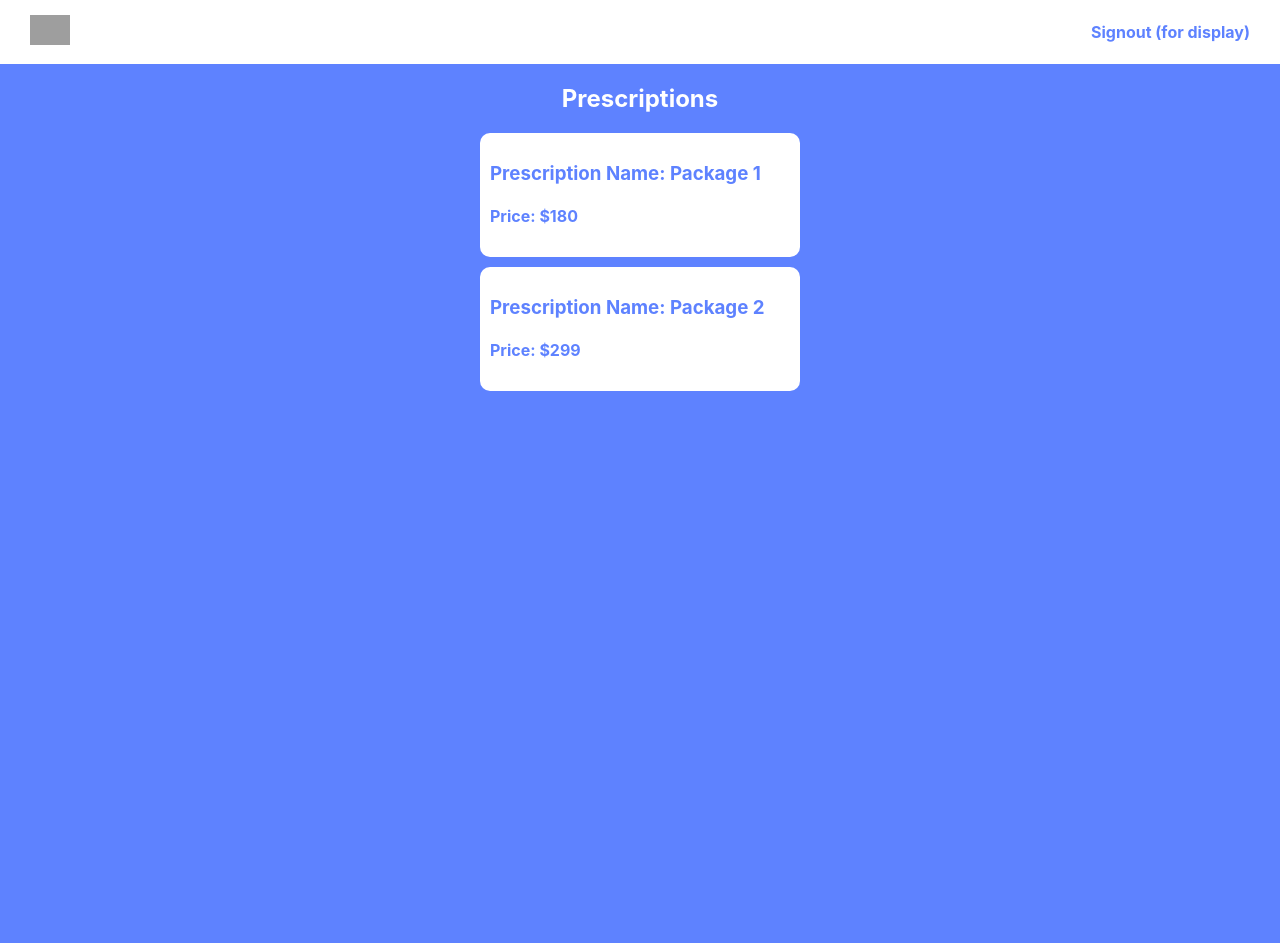
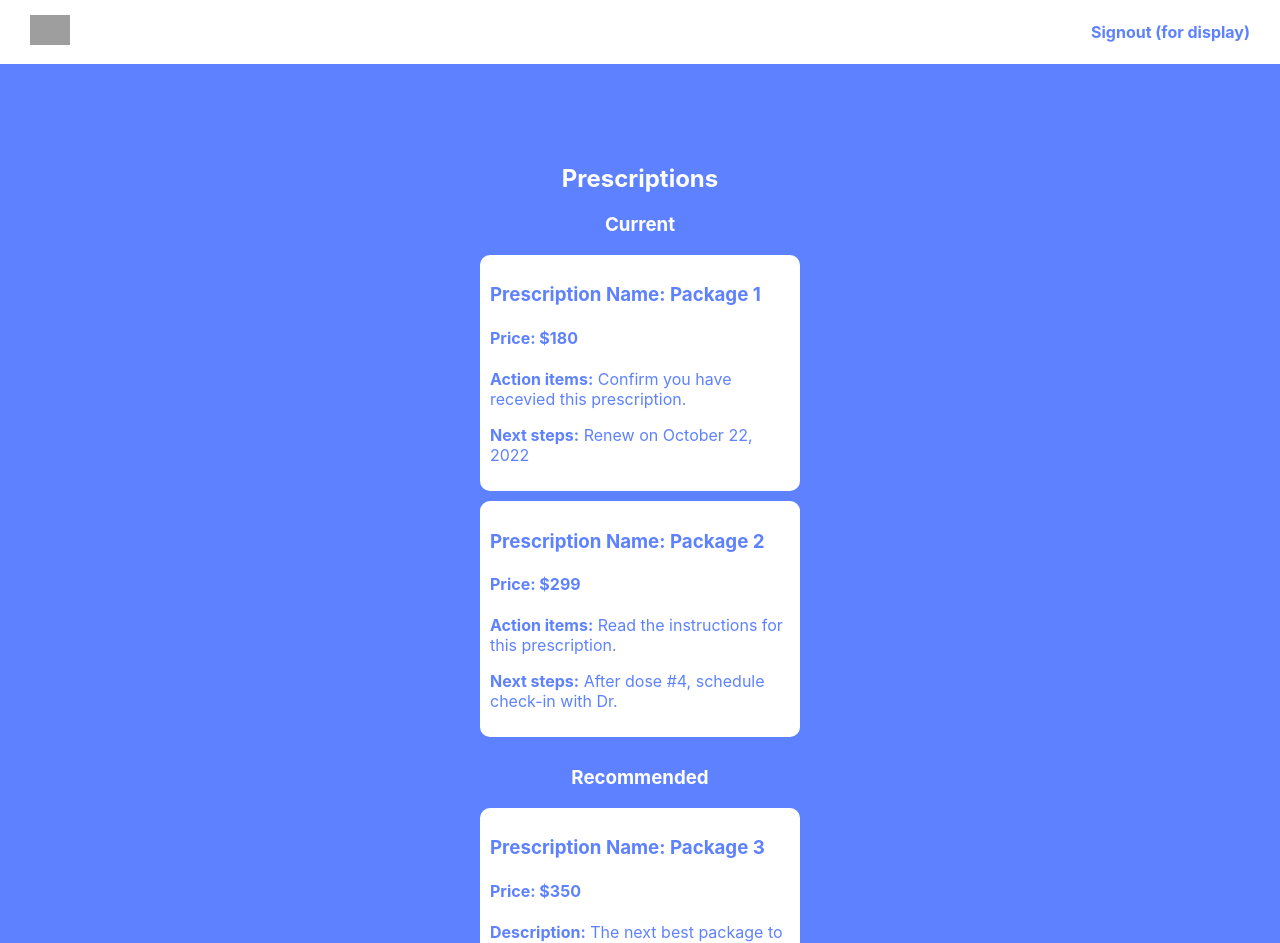
Before and after one commit to pgarbrecht/ck-assignment, a React (Create React App) app: page /prescriptions in a window 1280 px wide. Shown: the top 943 px of the page. Before the commit the page ends 800 px from the top, so only its background shows below. Built offline with nearby package versions, Linux system fonts and the light colour scheme; grey boxes are pictures that could not be loaded.

Commit message:
appointments page done

```diff
--- a/src/App.css
+++ b/src/App.css
@@ -72,9 +72,10 @@ html {
 .page-title {
   color: white;
   text-align: center;
+  margin-top: 100px;
 }
 
-.help-page {
+.help-page, .account-page {
   color: white;
   display: flex;
   flex-direction: column;
@@ -98,6 +99,46 @@ html {
   border-radius: 10px;
 }
 
+.prescriptions-heading {
+  color: white;
+  text-align: center;
+}
+
+.recommended-prescription-container {
+  display: flex;
+  justify-content: center;
+  margin-bottom: 200px;
+}
+
+.appt-page {
+  display: flex;
+  flex-direction: row;
+  justify-content: center;
+  align-items: center;
+}
+
+.form {
+  display: flex;
+  flex-direction: column;
+  justify-content: center;
+  margin-left: 50px;
+  color: white;
+}
+
+.form-button {
+  background-color: white;
+  width: 100px;
+  border-radius: 10px;
+}
+
+.form-button:hover {
+  background-color: #92aaff;
+}
+
+label, input {
+  margin: 5px;
+}
+
 @media only screen and (max-width: 800px) {
   .home-link-container {
     grid-template-columns: 200px 200px;
--- a/src/components/Account.js
+++ b/src/components/Account.js
@@ -4,10 +4,20 @@ import React, {Component} from 'react'
 class Account extends Component {
 	constructor(props) {
 		super(props)
+
+        this.state = {
+            username: 'MarkCK2022',
+            password: '1hedfg52'
+        }
     }
 	render() {
 		return (
+            <div className='account-page'>
 			<h2 className='page-title'>Account</h2>
+            <p>Username: {this.state.username}</p>
+            <p>Password: {this.state.password}</p>
+            <p>More account info can go here, anything needed</p>
+            </div>
 		)
 	}
 }
--- a/src/components/Appointments.js
+++ b/src/components/Appointments.js
@@ -4,11 +4,48 @@ import React, {Component} from 'react'
 class Appointments extends Component {
 	constructor(props) {
 		super(props)
+        this.state = {
+            appointments: [{
+                purpose: 'Check-in',
+                when: 'October 15, 2022 at 10am CT',
+                dr: 'Dr. Sally Jones',
+            },
+            {
+                purpose: 'Plan next treatment',
+                when: 'November 2, 2022 at 3pm CT',
+                dr: 'Dr. Roy Smith',
+            }
+            ]
+        }
     }
 	render() {
-        console.log('appt page')
 		return (
-			<h2 className='page-title'>Appointments</h2>
+            <div className='appt-page'>
+            <div>
+			<h2 className='page-title'>Current appointments</h2>
+            {this.state.appointments.map( (appointment) => {
+                return (
+                    <div className='message'>
+                        <p>(will have button to edit in-line)</p>
+                        <h3>Purpose: {appointment.purpose}</h3>
+                        <h4>When: {appointment.when}</h4>
+                        <p><b>With:</b> {appointment.dr}</p>
+			        </div>
+                )
+            })}
+            </div>
+            <form className='form'>
+                <h3 className='page-title'>Schedule new appointment</h3>
+                <label><b>Purpose:</b></label>
+                <input type='text' placeholder='Purpose'></input>
+                <label><b>When:</b></label>
+                <input type='date'></input>
+                <label><b>With:</b></label>
+                <input type='text' placeholder='With'></input>
+                <input className="form-button" type="submit" value="Submit"/>
+                <p>(for display)</p>
+            </form>
+            </div>
 		)
 	}
 }
--- a/src/components/Prescription.js
+++ b/src/components/Prescription.js
@@ -9,7 +9,9 @@ class Prescription extends Component {
 		return (
 			<div className='message'>
 				<h3>Prescription Name: {this.props.pckgName}</h3>
-				<h4>Price: {this.props.price}</h4>
+				<h4>Price: ${this.props.price}</h4>
+                <p><b>Action items:</b> {this.props.actionItems}</p>
+                <p><b>Next steps:</b> {this.props.nextSteps}</p>
 			</div>
 		)
 	}
--- a/src/components/Prescriptions.js
+++ b/src/components/Prescriptions.js
@@ -9,11 +9,15 @@ class Prescriptions extends Component {
         this.state = {
             prescriptions: [{
                 pckgName: 'Package 1',
-                price: '$180'
+                price: 180,
+                actionItems: 'Confirm you have recevied this prescription.',
+                nextSteps: 'Renew on October 22, 2022'
             },
             {
                 pckgName: 'Package 2',
-                price: '$299'
+                price: 299,
+                actionItems: 'Read the instructions for this prescription.',
+                nextSteps: 'After dose #4, schedule check-in with Dr.'
             }
             ]
         }
@@ -22,15 +26,26 @@ class Prescriptions extends Component {
 		return (
             <>
 			<h2 className='page-title'>Prescriptions</h2>
+            <h3 className='prescriptions-heading'>Current</h3>
             <div className='messages-page'>
                 {this.state.prescriptions.map( (prescription) => {
                     return (
                         <Prescription
                         pckgName={prescription.pckgName}
                         price={prescription.price}
+                        actionItems={prescription.actionItems}
+                        nextSteps={prescription.nextSteps}
                         />
                     )
                 })}
+            </div>
+            <h3 className='prescriptions-heading'>Recommended</h3>
+            <div className='recommended-prescription-container'>
+            <div className='message'>
+				<h3>Prescription Name: Package 3</h3>
+				<h4>Price: $350</h4>
+                <p><b>Description:</b> The next best package to take after 1 and 2.</p>
+			</div>
             </div>
             </>
 		)
```
